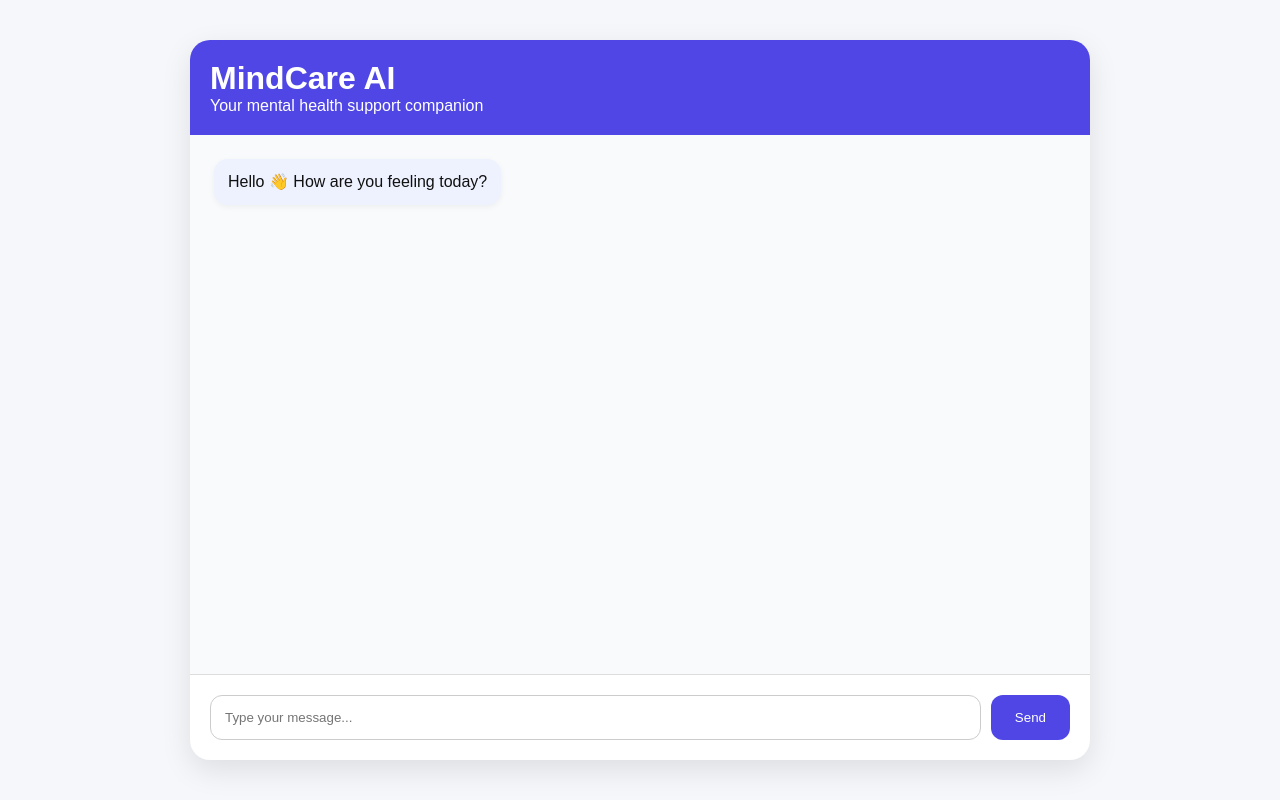
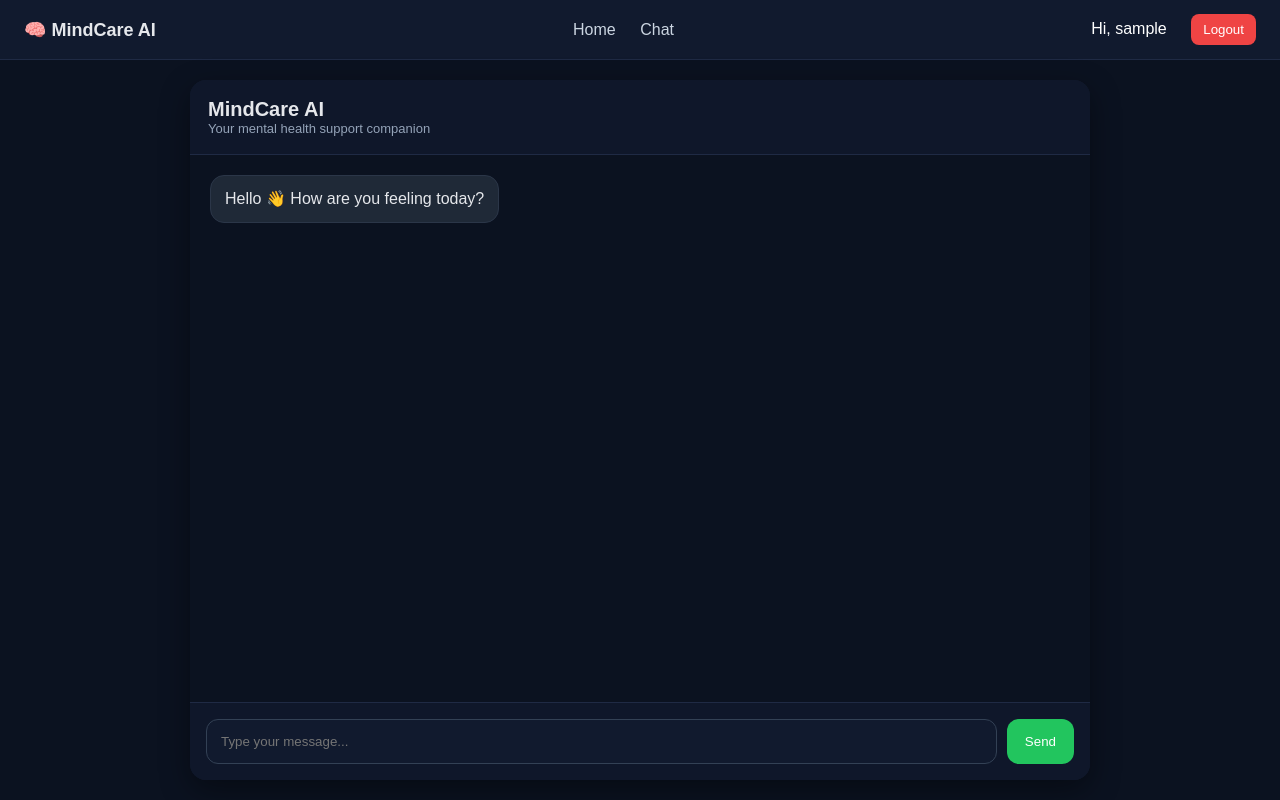
Before and after one commit to Fayad-nullPointer/Health-Rag-System, a plain HTML site: page app/templates/chat.html in a window 1280 px wide. Drawn offline with nearby package versions, Linux system fonts and the light colour scheme; sample sign-in values are in the browser's storage.

Commit message:
updated the application layout

```diff
--- a/app/static/css/style.css
+++ b/app/static/css/style.css
@@ -1,185 +1,263 @@
-*{
-    margin:0;
-    padding:0;
-    box-sizing:border-box;
+* {
+    margin: 0;
+    padding: 0;
+    box-sizing: border-box;
 }
 
-body{
-    height:100vh;
-    background:#f5f7fb;
-    font-family:Arial,sans-serif;
+body {
+    height: 100vh;
+    font-family: "Arial", sans-serif;
+    background: #0b1220;
+    color: #e5e7eb;
 
-    display:flex;
-    justify-content:center;
-    align-items:center;
+    display: flex;
+    flex-direction: column;
 }
 
-.chat-container{
-    width:900px;
-    height:90vh;
 
-    background:white;
-    border-radius:20px;
+.navbar {
+    display: flex;
+    justify-content: space-between;
+    align-items: center;
 
-    display:flex;
-    flex-direction:column;
+    padding: 14px 24px;
 
-    overflow:hidden;
-
-    box-shadow:0 10px 30px rgba(0,0,0,.1);
+    background: #111a2e;
+    border-bottom: 1px solid #1f2a44;
 }
 
-.header{
-    padding:20px;
-    background:#4f46e5;
-    color:white;
+.logo {
+    font-size: 18px;
+    font-weight: bold;
+}
+
+.nav-links a {
+    margin: 0 10px;
+    color: #cbd5e1;
+    text-decoration: none;
+}
+
+.nav-links a:hover {
+    color: white;
+}
+
+.auth-area a,
+.auth-area button {
+    margin-left: 10px;
+    padding: 8px 12px;
+    border-radius: 8px;
+    border: none;
+    cursor: pointer;
+    text-decoration: none;
+}
+
+.auth-area a {
+    background: #334155;
+    color: white;
+}
+
+#logout-btn {
+    background: #ef4444;
+    color: white;
+}
+
+.home-container {
+    flex: 1;
+
+    display: flex;
+    flex-direction: column;
+    justify-content: center;
+    align-items: center;
+
+    text-align: center;
+    padding: 40px;
+}
+
+.home-container h1 {
+    font-size: 42px;
+    margin-bottom: 10px;
+}
+
+.home-container p {
+    color: #94a3b8;
+    margin-bottom: 20px;
+}
+
+.home-buttons a {
+    display: inline-block;
+    margin: 8px;
+    padding: 12px 18px;
+
+    background: #4f46e5;
+    color: white;
+    border-radius: 10px;
+    text-decoration: none;
 }
 
 /* =========================
    CHAT BOX IMPROVEMENTS
    ========================= */
-.chat-box{
-    flex:1;
-    overflow-y:auto;
+.chat-container {
+    flex: 1;
 
-    padding:24px;
-    display:flex;
-    flex-direction:column;
-    gap:12px;
+    width: 900px;
+    max-width: 95%;
 
-    scroll-behavior:smooth;
+    margin: 20px auto;
 
-    background:#f9fafb;
+    display: flex;
+    flex-direction: column;
+
+    background: #111a2e;
+    border-radius: 16px;
+
+    overflow: hidden;
+
+    box-shadow: 0 10px 30px rgba(0,0,0,0.4);
 }
 
-/* =========================
-   USER MESSAGE
-   ========================= */
-.user-message{
-    background:#4f46e5;
-    color:white;
-
-    padding:12px 14px;
-    border-radius:14px;
-
-    margin-left:auto;
-
-    width:fit-content;
-    max-width:70%;
-
-    line-height:1.4;
-
-    box-shadow:0 2px 6px rgba(0,0,0,0.05);
+.header {
+    padding: 18px;
+    background: #0f172a;
+    border-bottom: 1px solid #1f2a44;
 }
 
-/* =========================
-   BOT MESSAGE
-   ========================= */
-.bot-message{
-    background:#eef2ff;
-    color:#111;
-
-    padding:12px 14px;
-    border-radius:14px;
-
-    width:fit-content;
-    max-width:70%;
-
-    line-height:1.4;
-
-    box-shadow:0 2px 6px rgba(0,0,0,0.05);
+.header h1 {
+    font-size: 20px;
 }
 
-/* =========================
-   INPUT AREA
-   ========================= */
-.input-container{
-    display:flex;
-    gap:10px;
-
-    padding:20px;
-    border-top:1px solid #ddd;
+.header p {
+    font-size: 13px;
+    color: #94a3b8;
 }
 
-.input-container input{
-    flex:1;
-    padding:14px;
-    border-radius:12px;
-    border:1px solid #ccc;
-    outline:none;
+.chat-box {
+    flex: 1;
+
+    overflow-y: auto;
+    padding: 20px;
+
+    display: flex;
+    flex-direction: column;
+    gap: 12px;
+
+    background: #0b1220;
+
+    scroll-behavior: smooth;
 }
 
-.input-container button{
-    padding:14px 24px;
-    border:none;
-    border-radius:12px;
+.user-message {
+    align-self: flex-end;
 
-    background:#4f46e5;
-    color:white;
+    background: #4f46e5;
+    color: white;
 
-    cursor:pointer;
+    padding: 12px 14px;
+    border-radius: 14px;
+
+    max-width: 70%;
+    line-height: 1.4;
+
+    box-shadow: 0 4px 10px rgba(0,0,0,0.2);
 }
 
-/* =========================
-   TYPING INDICATOR
-   ========================= */
-.typing-indicator {
-    font-style: italic;
-    opacity: 0.7;
+.bot-message {
+    align-self: flex-start;
+
+    background: #1f2937;
+    color: #e5e7eb;
+
+    padding: 12px 14px;
+    border-radius: 14px;
+
+    max-width: 70%;
+    line-height: 1.4;
+
+    border: 1px solid #2b3648;
 }
 
-/* =========================
-   MARKDOWN FORMATTING FIXES
-   ========================= */
-.bot-message ul {
-    padding-left: 20px;
-    margin: 8px 0;
+.input-container {
+    display: flex;
+    gap: 10px;
+
+    padding: 16px;
+    border-top: 1px solid #1f2a44;
+
+    background: #0f172a;
 }
 
-.bot-message li {
-    margin-bottom: 6px;
+.input-container input {
+    flex: 1;
+
+    padding: 14px;
+    border-radius: 12px;
+
+    border: 1px solid #334155;
+
+    background: #111a2e;
+    color: white;
+
+    outline: none;
 }
 
-.bot-message p {
-    margin: 6px 0;
+.input-container button {
+    padding: 12px 18px;
+
+    border: none;
+    border-radius: 12px;
+
+    background: #22c55e;
+    color: white;
+
+    cursor: pointer;
 }
 
-/* =========================
-   AUTHENTICATION PAGES
-   ========================= */
+.input-container button:hover {
+    background: #16a34a;
+}
+
 
 .auth-container {
-    width: 400px;
-    background: white;
+    width: 420px;
+
+    margin: auto;
+
+    background: #111a2e;
+
     padding: 30px;
+
     border-radius: 16px;
-    box-shadow: 0 10px 30px rgba(0,0,0,0.1);
+
+    box-shadow: 0 10px 30px rgba(0,0,0,0.4);
 }
 
 .auth-container h2 {
     margin-bottom: 20px;
-    color: #4f46e5;
+    color: white;
 }
 
 .auth-container input {
     width: 100%;
     margin-bottom: 12px;
+
     padding: 12px;
+
     border-radius: 10px;
-    border: 1px solid #ddd;
+    border: 1px solid #334155;
+
+    background: #0b1220;
+    color: white;
 }
 
 .auth-container button {
     width: 100%;
     padding: 12px;
+
     background: #4f46e5;
     color: white;
+
     border: none;
     border-radius: 10px;
+
     cursor: pointer;
 }
-
-.auth-link {
-    margin-top: 10px;
-    font-size: 14px;
-}
--- a/app/static/js/auth.js
+++ b/app/static/js/auth.js
@@ -85,3 +85,23 @@ async function logout() {
 
     window.location.href = "/";
 }
+
+function updateNavbar() {
+    const user = getUser();
+
+    const login = document.getElementById("login-link");
+    const register = document.getElementById("register-link");
+    const logoutBtn = document.getElementById("logout-btn");
+
+    if (user) {
+        if (login) login.style.display = "none";
+        if (register) register.style.display = "none";
+        if (logoutBtn) logoutBtn.style.display = "inline-block";
+    } else {
+        if (login) login.style.display = "inline-block";
+        if (register) register.style.display = "inline-block";
+        if (logoutBtn) logoutBtn.style.display = "none";
+    }
+}
+
+document.addEventListener("DOMContentLoaded", updateNavbar);
--- a/app/templates/chat.html
+++ b/app/templates/chat.html
@@ -5,6 +5,26 @@
     <link rel="stylesheet" href="/static/css/style.css">
 </head>
 <body>
+
+<header class="navbar">
+    <div class="logo">🧠 MindCare AI</div>
+
+    <nav class="nav-links">
+        <a href="/">Home</a>
+        <a href="/chat">Chat</a>
+    </nav>
+
+    <div class="auth-area">
+        <span id="user-greeting" style="margin-right:10px;color:#fff;"></span>
+
+        <a href="/login" id="login-link">Login</a>
+        <a href="/register" id="register-link">Register</a>
+
+        <button id="logout-btn" onclick="logout()" style="display:none;">
+            Logout
+        </button>
+    </div>
+</header>
 
 <div class="chat-container">
 
@@ -14,28 +34,15 @@
     </div>
 
     <div id="chat-box" class="chat-box">
-
         <div class="bot-message">
             Hello 👋 How are you feeling today?
         </div>
-
     </div>
 
     <div class="input-container">
-        <input
-            type="text"
-            id="message-input"
-            placeholder="Type your message..."
-        >
-
-        <button id="send-btn">
-            Send
-        </button>
+        <input type="text" id="message-input" placeholder="Type your message...">
+        <button id="send-btn">Send</button>
     </div>
-
-    <!-- <button onclick="logout()" style="float:right;background:white;color:#4f46e5;border:none;padding:8px 12px;border-radius:8px;">
-        Logout
-    </button> -->
 
 </div>
 
@@ -43,5 +50,19 @@
 <script src="/static/js/auth.js"></script>
 <script src="/static/js/chat.js"></script>
 
+<script>
+document.addEventListener("DOMContentLoaded", () => {
+    const user = getUser();
+
+    const greeting = document.getElementById("user-greeting");
+
+    if (user) {
+        greeting.textContent = `Hi, ${user.username}`;
+    }
+
+    updateNavbar();
+});
+</script>
+
 </body>
 </html>
```
Also changed, not shown: app/templates/index.html (+27 -31 lines), app/templates/login.html (+20 -0 lines), app/templates/register.html (+20 -0 lines).
